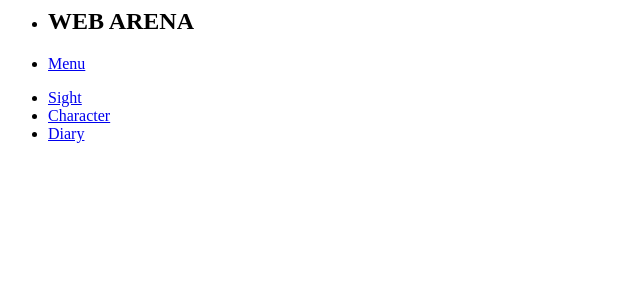
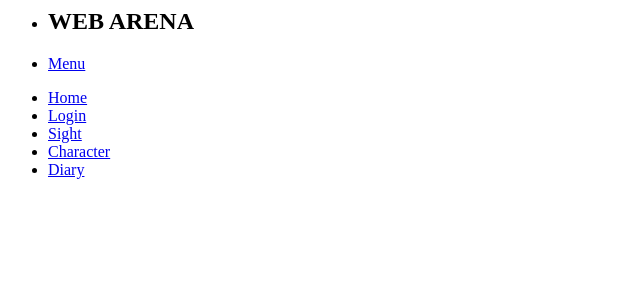
Before and after one commit to ataraxg/WebArena, a CakePHP app: the page made by app/View/Elements/navigation_bar.ctp in a window 1280 px wide. Shown: the top 300 px of the page, without its empty margins (0-640 px from the left). Run offline with PHP 8.4 and a stand-in for CakePHP, Linux system fonts and the light colour scheme; the template is opened without the code that fills it, so the values that code supplies are empty; some libraries are stand-ins or nearby versions.

Commit message:
rajout de qq truc ^^

```diff
--- a/app/View/Elements/navigation_bar.ctp
+++ b/app/View/Elements/navigation_bar.ctp
@@ -17,6 +17,20 @@
 
       <!-- Left Nav Section -->
       <ul class="left">
+      <li>
+          <?php
+            echo $this->Html->link('Home', array(
+              'controller' => 'Arena',
+              'action'=>'index'));
+          ?>
+        </li>
+        <li>
+          <?php
+            echo $this->Html->link('Login', array(
+              'controller' => 'Arena',
+              'action'=>'login'));
+          ?>
+        </li>
         <li class='active'>
           <?php
             echo $this->Html->link('Sight ', array(
```
Also changed, not shown: 9 other files.
